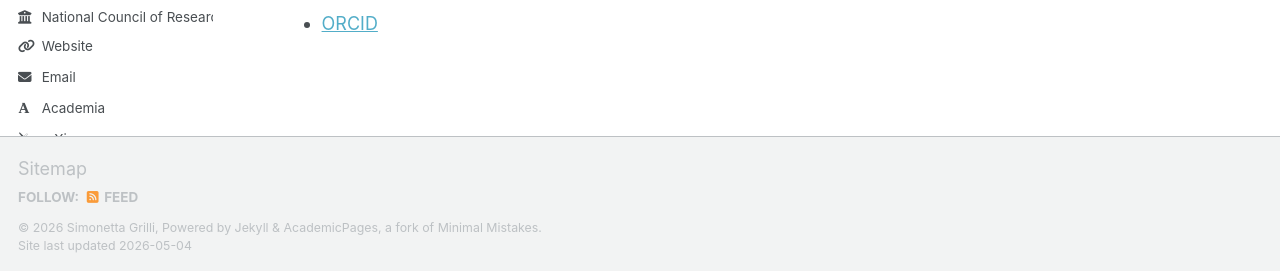
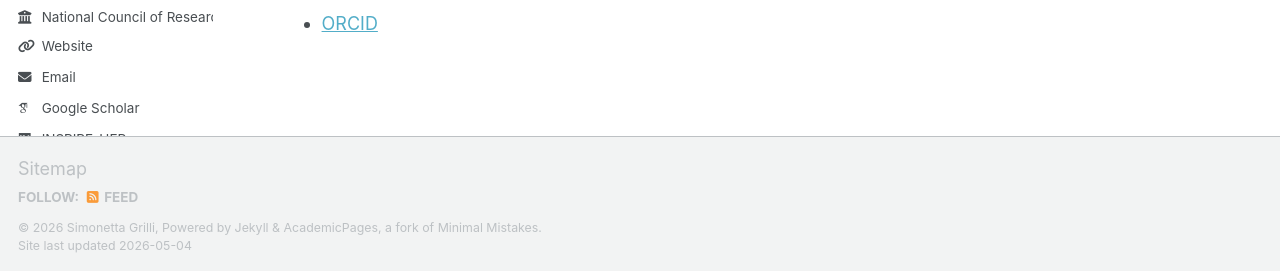
Before and after one commit to simonettagrilli/simonettagrilli.github.io, a Jekyll site: the page built from _pages/about.md, in a window 1280 px wide and 976 px high. Shown: the part 702-973 px from the top of the window. Built offline with Jekyll 4.4.1, drawn with Linux system fonts in a browser that asks for light colours; some web fonts are replaced; a script bundle is joined from its source files by our own code; library files that are not in the unit come from our copies.

Commit message:
Remove unused academia and arxiv fields
Removed academia and arxiv fields from configuration.

```diff
--- a/_config.yml
+++ b/_config.yml
@@ -33,8 +33,6 @@ author:
   email            : "simonetta.grilli@cnr.it"
 
   # Academic websites
-  academia         : ""
-  arxiv            : ""
   googlescholar    : "https://scholar.google.com/citations?user=rM9jPGkAAAAJ&hl"
   inspire-hep      : ""
   impactstory      : ""
```
